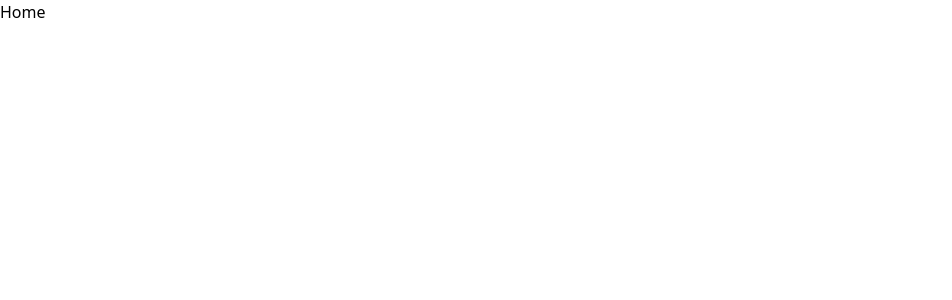
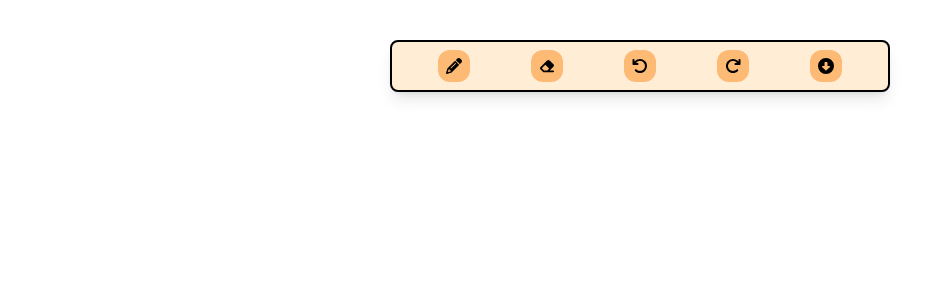
Before and after one commit to Prathamesh061/Scribble, a React (Vite) app in the folder client/: page / in a window 1280 px wide. Shown: the top 300 px of the page, without its empty margins (0-952 px from the left). Built offline with nearby package versions, Linux system fonts and the light colour scheme.

Commit message:
Built menu bar

```diff
--- a/client/package.json
+++ b/client/package.json
@@ -11,15 +11,19 @@
   "dependencies": {
     "@fortawesome/free-solid-svg-icons": "^6.4.2",
     "@fortawesome/react-fontawesome": "^0.2.0",
+    "@reduxjs/toolkit": "^1.9.7",
     "@types/react-router-dom": "^5.3.3",
     "axios": "^1.5.1",
+    "install": "^0.13.0",
+    "npm": "^10.2.1",
     "react": "^18.2.0",
     "react-dom": "^18.2.0",
     "react-redux": "^8.1.3",
     "react-router": "^6.16.0",
     "react-router-dom": "^6.16.0",
     "redux-devtools-extension": "^2.13.9",
-    "redux-thunk": "^2.4.2"
+    "redux-thunk": "^2.4.2",
+    "socket.io-client": "^4.7.2"
   },
   "devDependencies": {
     "@types/react": "^18.2.15",
--- a/client/src/App.tsx
+++ b/client/src/App.tsx
@@ -4,12 +4,12 @@ import {
   createRoutesFromElements,
   RouterProvider,
 } from "react-router-dom";
-import Home from "./components/Home";
+import Board from "./components/Board/Board";
 
 const router = createBrowserRouter(
   createRoutesFromElements(
     <Route>
-      <Route path="/" element={<Home />} />
+      <Route path="/" element={<Board />} />
     </Route>
   )
 );
--- /dev/null
+++ b/client/src/components/Board/Board.tsx
@@ -0,0 +1,7 @@
+import Menu from "../Menu/Menu";
+
+function Board() {
+  return <div>{<Menu />}</div>;
+}
+
+export default Board;
--- a/client/src/components/Home.tsx
+++ /dev/null
@@ -1,5 +0,0 @@
-function Home() {
-  return <div>Home</div>;
-}
-
-export default Home;
--- /dev/null
+++ b/client/src/components/Menu/Menu.tsx
@@ -0,0 +1,40 @@
+import { FontAwesomeIcon } from "@fortawesome/react-fontawesome";
+import {
+  faPencil,
+  faEraser,
+  faRotateLeft,
+  faRotateRight,
+  faFileArrowDown,
+  faArrowLeftRotate,
+  faArrowRightRotate,
+  faCircleDown,
+} from "@fortawesome/free-solid-svg-icons";
+
+function Menu() {
+  return (
+    <div className="flex justify-center relative top-10">
+      <div
+        className="flex w-full mx-4 sm:mx-0 sm:w-1/2  px-4 py-2 justify-around items-center border-2 border-black rounded-lg shadow-lg shadow-black-400 bg-orange-100"
+        style={{ maxWidth: 500 }}
+      >
+        <div className="flex flex-col justify-center items-center bg-orange-300 rounded-xl hover:cursor-pointer hover:bg-orange-400 focus:bg-orange-400">
+          <FontAwesomeIcon icon={faPencil} className="h-4 w-4 p-2" />
+        </div>
+        <div className="flex flex-col justify-center items-center bg-orange-300 rounded-xl hover:cursor-pointer hover:bg-orange-400 focus:bg-orange-400">
+          <FontAwesomeIcon icon={faEraser} className="h-4 w-4 p-2" />
+        </div>
+        <div className="flex flex-col justify-center items-center bg-orange-300 rounded-xl hover:cursor-pointer hover:bg-orange-400 focus:bg-orange-400">
+          <FontAwesomeIcon icon={faArrowLeftRotate} className="h-4 w-4 p-2" />
+        </div>
+        <div className="flex flex-col justify-center items-center bg-orange-300 rounded-xl hover:cursor-pointer hover:bg-orange-400 focus:bg-orange-400">
+          <FontAwesomeIcon icon={faArrowRightRotate} className="h-4 w-4 p-2" />
+        </div>
+        <div className="flex flex-col justify-center items-center bg-orange-300 rounded-xl hover:cursor-pointer hover:bg-orange-400 focus:bg-orange-400">
+          <FontAwesomeIcon icon={faCircleDown} className="h-4 w-4 p-2" />
+        </div>
+      </div>
+    </div>
+  );
+}
+
+export default Menu;
--- /dev/null
+++ b/client/src/constants/constants.ts
@@ -0,0 +1,19 @@
+const COLORS = {
+  BLACK: "black",
+  RED: "red",
+  GREEN: "green",
+  BLUE: "blue",
+  ORANGE: "orange",
+  YELLOW: "yellow",
+  WHITE: "white",
+};
+
+const MENU_ITEMS = {
+  PENCIL: "PENCIL",
+  ERASER: "ERASER",
+  UNDO: "UNDO",
+  REDO: "REDO",
+  DOWNLOAD: "DOWNLOAD",
+};
+
+export { COLORS, MENU_ITEMS };
--- /dev/null
+++ b/client/src/features/menu/menuSlice.ts
@@ -0,0 +1,26 @@
+import { createSlice } from "@reduxjs/toolkit";
+import { MENU_ITEMS } from "../../constants/constants";
+
+const initialState = {
+  activeMenuItem: MENU_ITEMS.PENCIL,
+  actionMenuItem: null,
+};
+
+export const menuSlice = createSlice({
+  name: "menu",
+  initialState,
+  reducers: {
+    menuItemClick: (state, action) => {
+      state.activeMenuItem = action.payload;
+    },
+    actionItemClick: (state, action) => {
+      state.actionMenuItem = action.payload;
+    },
+  },
+});
+
+export const { menuItemClick, actionItemClick } = menuSlice.actions;
+
+const MenuReducer = menuSlice.reducer;
+
+export default MenuReducer;
--- /dev/null
+++ b/client/src/features/toolbox/toolboxSlice.ts
@@ -0,0 +1,35 @@
+import { createSlice } from "@reduxjs/toolkit";
+import { MENU_ITEMS, COLORS } from "../../constants/constants";
+
+const initialState = {
+  [MENU_ITEMS.PENCIL]: {
+    color: COLORS.BLACK,
+    size: 3,
+  },
+  [MENU_ITEMS.ERASER]: {
+    color: COLORS.WHITE,
+    size: 3,
+  },
+  [MENU_ITEMS.UNDO]: {},
+  [MENU_ITEMS.REDO]: {},
+  [MENU_ITEMS.DOWNLOAD]: {},
+};
+
+export const toolboxSlice = createSlice({
+  name: "toolbox",
+  initialState,
+  reducers: {
+    changeColor: (state, action) => {
+      state[action.payload.item].color = action.payload.color;
+    },
+    changeBrushSize: (state, action) => {
+      state[action.payload.item].size = action.payload.size;
+    },
+  },
+});
+
+export const { changeColor, changeBrushSize } = toolboxSlice.actions;
+
+const ToolboxReducer = toolboxSlice.reducer;
+
+export default ToolboxReducer;
--- a/client/src/main.tsx
+++ b/client/src/main.tsx
@@ -1,7 +1,7 @@
 import ReactDOM from "react-dom/client";
 import App from "./App.tsx";
 import { AlertProvider } from "./contexts/alertContext.tsx";
-import store from "./store.ts";
+import { store } from "./store.ts";
 import { Provider } from "react-redux";
 import "./index.css";
 
--- a/client/src/store.ts
+++ b/client/src/store.ts
@@ -1,15 +1,13 @@
-import { combineReducers } from "redux";
-import { createStore, applyMiddleware } from "redux";
-import thunk from "redux-thunk";
-import { composeWithDevTools } from "redux-devtools-extension";
+import { configureStore } from "@reduxjs/toolkit";
+import MenuReducer from "./features/menu/menuSlice";
+import ToolboxReducer from "./features/toolbox/toolboxSlice";
 
-const reducer = combineReducers({});
+export const store = configureStore({
+  reducer: {
+    menu: MenuReducer,
+    toolbox: ToolboxReducer,
+  },
+});
+export type RootState = ReturnType<typeof store.getState>;
 
-const middleware = [thunk];
-
-const store = createStore(
-  reducer,
-  composeWithDevTools(applyMiddleware(...middleware))
-);
-
-export default store;
+export type AppDispatch = typeof store.dispatch;
```
Also changed, not shown: 1 other file (tests, documents, lock files or other folders).
